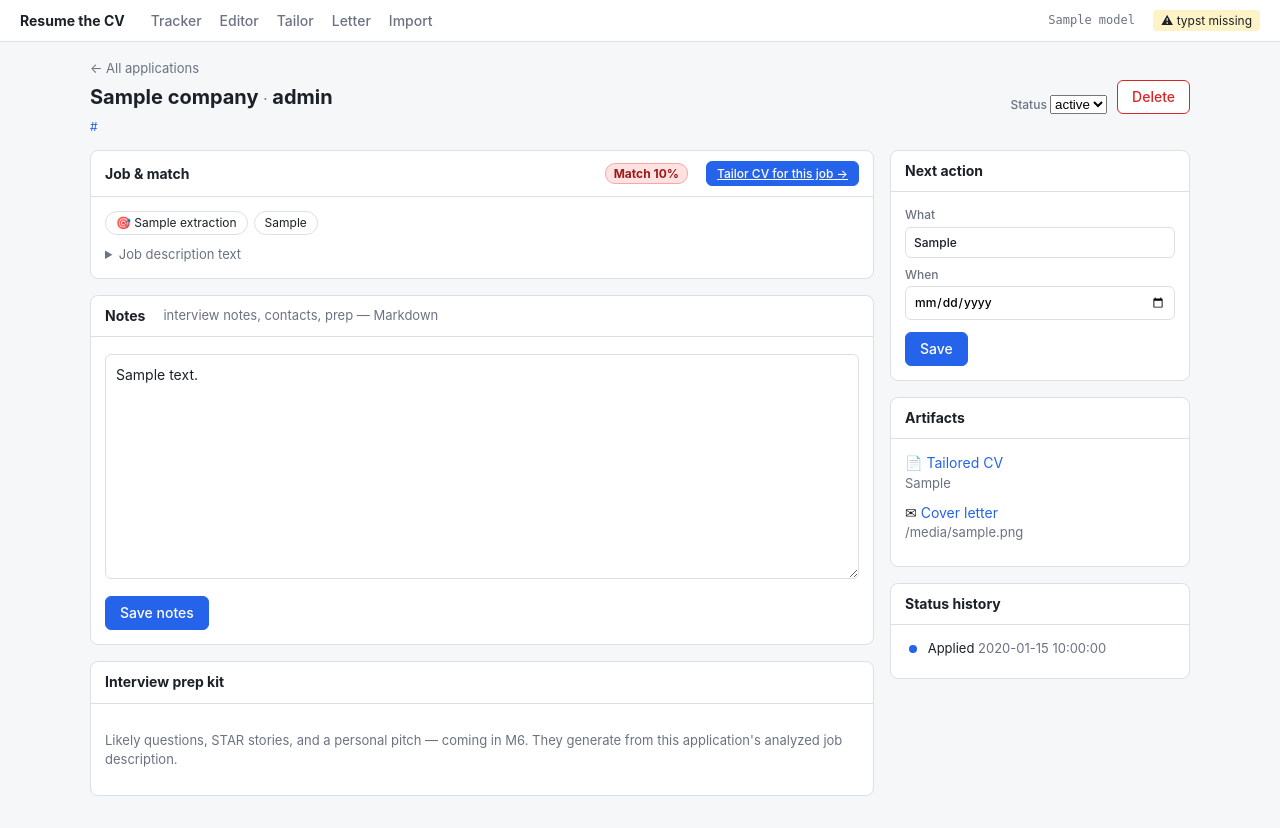
After one commit to MurtazaRaza/resume-thecv, a FastAPI app: template frontend/templates/tracker_detail.html in a window 1280 px wide. The commit adds this page. Run offline with FastAPI, Linux system fonts and the light colour scheme; the template is opened without the code that fills it: most values are stand-ins (such as "Sample title", 1, 10 or a date in 2020); some libraries are stand-ins or nearby versions.

Commit message:
Added tracker to list previously applied jobs

```diff
--- a/backend/main.py
+++ b/backend/main.py
@@ -42,7 +42,10 @@ def page_ctx(request: Request, **extra):
 @app.get("/")
 def home():
     cv = cv_model.load_cv()
-    return RedirectResponse("/import" if cv_model.cv_is_empty(cv) else "/editor")
+    if cv_model.cv_is_empty(cv):
+        return RedirectResponse("/import")
+    # /tracker is the app's home once a CV exists (SPEC §5.6)
+    return RedirectResponse("/tracker")
 
 
 @app.get("/editor")
@@ -112,6 +115,22 @@ def render_cv():
 def out_file(filename: str):
     path = (config.OUT_DIR / filename).resolve()
     if config.OUT_DIR.resolve() not in path.parents or not path.is_file():
+        return JSONResponse({"error": "not found"}, status_code=404)
+    return FileResponse(path)
+
+
+# Serve tracker-linked artifacts (tailored CV snapshots, cover letter PDFs/md).
+# Restricted to these two dirs and path-traversal guarded like /out.
+_ARTIFACT_DIRS = {"versions": config.VERSIONS_DIR, "letters": config.LETTERS_DIR}
+
+
+@app.get("/data/{kind}/{filename}")
+def artifact_file(kind: str, filename: str):
+    base = _ARTIFACT_DIRS.get(kind)
+    if base is None:
+        return JSONResponse({"error": "not found"}, status_code=404)
+    path = (base / filename).resolve()
+    if base.resolve() not in path.parents or not path.is_file():
         return JSONResponse({"error": "not found"}, status_code=404)
     return FileResponse(path)
 
@@ -365,6 +384,93 @@ async def letters_export(request: Request):
             "pdf": rel_pdf, "pdf_url": f"/out/letter.pdf?v={stamp}"}
 
 
+# --- tracker (M5, §5.6) ---------------------------------------------------------
+
+@app.get("/tracker")
+def tracker_page(request: Request):
+    return templates.TemplateResponse("tracker.html", page_ctx(
+        request, dashboard=tracker.dashboard(), statuses=tracker.STATUSES))
+
+
+@app.get("/tracker/{app_id}")
+def tracker_detail_page(request: Request, app_id: int):
+    entry = tracker.get_application(app_id)
+    if entry is None:
+        return RedirectResponse("/tracker")
+    extraction = None
+    if entry["jd_extraction"]:
+        try:
+            extraction = json.loads(entry["jd_extraction"])
+        except (ValueError, TypeError):
+            extraction = None
+    return templates.TemplateResponse("tracker_detail.html", page_ctx(
+        request, app=entry, extraction=extraction, statuses=tracker.STATUSES,
+        cv_version_url=_artifact_url(entry["cv_version_path"]),
+        cover_letter_url=_artifact_url(entry["cover_letter_path"]),
+        history=tracker.get_status_history(app_id)))
+
+
+def _artifact_url(rel_path):
+    """Map a stored 'data/versions/...' or 'data/letters/...' path to its
+    servable /data/<kind>/<file> URL, or None if it isn't one of those."""
+    if not rel_path:
+        return None
+    parts = rel_path.replace("\\", "/").split("/")
+    if len(parts) >= 3 and parts[0] == "data" and parts[1] in _ARTIFACT_DIRS:
+        return f"/data/{parts[1]}/{parts[-1]}"
+    return None
+
+
+@app.post("/api/applications")
+async def create_application(request: Request):
+    data = await request.json()
+    company = (data.get("company") or "").strip()
+    role = (data.get("role") or "").strip()
+    if not company or not role:
+        return JSONResponse({"error": "Company and role are required"},
+                            status_code=422)
+    app_id = tracker.create_application(company, role, (data.get("url") or "").strip())
+    return {"id": app_id}
+
+
+@app.put("/api/applications/{app_id}")
+async def update_application(app_id: int, request: Request):
+    if tracker.get_application(app_id) is None:
+        return JSONResponse({"error": "Application not found"}, status_code=404)
+    data = await request.json()
+    fields = {k: v for k, v in data.items() if k in tracker._UPDATABLE}
+    unknown = set(data) - tracker._UPDATABLE
+    if unknown:
+        return JSONResponse(
+            {"error": f"Cannot update fields: {', '.join(sorted(unknown))}"},
+            status_code=422)
+    try:
+        tracker.update_application(app_id, **fields)
+    except ValueError as e:
+        return JSONResponse({"error": str(e)}, status_code=422)
+    return {"ok": True}
+
+
+@app.put("/api/applications/{app_id}/status")
+async def set_application_status(app_id: int, request: Request):
+    if tracker.get_application(app_id) is None:
+        return JSONResponse({"error": "Application not found"}, status_code=404)
+    status = (await request.json()).get("status", "")
+    try:
+        tracker.set_status(app_id, status)
+    except ValueError as e:
+        return JSONResponse({"error": str(e)}, status_code=422)
+    return {"ok": True, "history": tracker.get_status_history(app_id)}
+
+
+@app.delete("/api/applications/{app_id}")
+def delete_application(app_id: int):
+    if tracker.get_application(app_id) is None:
+        return JSONResponse({"error": "Application not found"}, status_code=404)
+    tracker.delete_application(app_id)
+    return {"ok": True}
+
+
 # --- import --------------------------------------------------------------------
 
 @app.post("/api/import")
--- a/frontend/static/style.css
+++ b/frontend/static/style.css
@@ -278,3 +278,80 @@ button { font: inherit; cursor: pointer; }
 .beat-list strong { color: var(--text); text-transform: capitalize; }
 #letter-body { width: 100%; font-family: inherit; font-size: 14px; line-height: 1.5;
   padding: 12px; border: 1px solid var(--border); border-radius: 6px; resize: vertical; }
+
+/* --- M5: tracker dashboard + detail --------------------------------------- */
+.tracker-wrap { max-width: 1100px; margin: 0 auto; }
+.tracker-head { display: flex; align-items: center; justify-content: space-between;
+  gap: 12px; margin-bottom: 14px; flex-wrap: wrap; }
+.tracker-head h1 { font-size: 22px; margin: 0; }
+.tracker-head h1 .dropnote { font-weight: 400; font-size: 15px; }
+.btn-danger { border-color: var(--danger); color: var(--danger); }
+.btn-danger:hover { background: var(--danger); color: #fff; }
+
+/* status color tokens, shared by strip / group heads / history dots */
+.status-saved    { --sc: #6b7280; }
+.status-applied  { --sc: #2563eb; }
+.status-screening{ --sc: #7c3aed; }
+.status-interview{ --sc: #d97706; }
+.status-offer    { --sc: #16a34a; }
+.status-rejected { --sc: #dc2626; }
+.status-withdrawn{ --sc: #9ca3af; }
+.dot { display: inline-block; width: 8px; height: 8px; border-radius: 50%;
+  background: var(--sc, var(--muted)); margin-right: 5px; vertical-align: middle; }
+
+.status-strip { display: flex; flex-wrap: wrap; gap: 8px 14px; margin-bottom: 18px; }
+.status-count { font-size: 12px; color: var(--muted); text-transform: capitalize; }
+.status-count b { color: var(--text); }
+
+.status-group { margin-bottom: 22px; }
+.status-group-head { display: flex; align-items: center; gap: 4px; font-size: 13px;
+  text-transform: capitalize; margin: 0 0 8px; color: var(--text); }
+.group-count { background: var(--bg); border: 1px solid var(--border);
+  border-radius: 10px; padding: 0 8px; font-size: 11px; color: var(--muted); margin-left: 4px; }
+
+.app-table { width: 100%; border-collapse: collapse; background: var(--panel);
+  border: 1px solid var(--border); border-radius: var(--radius); overflow: hidden; }
+.app-table th { text-align: left; font-size: 11px; text-transform: uppercase;
+  letter-spacing: 0.04em; color: var(--muted); padding: 8px 12px;
+  border-bottom: 1px solid var(--border); font-weight: 600; }
+.app-table td { padding: 9px 12px; border-bottom: 1px solid var(--border); font-size: 13px; }
+.app-table tr:last-child td { border-bottom: none; }
+.app-table th.c, .app-table td.c { text-align: center; }
+.app-row { cursor: pointer; }
+.app-row:hover { background: var(--bg); }
+.app-table td.company { font-weight: 600; }
+.na-date { color: var(--muted); font-size: 12px; }
+.overdue { color: var(--danger); font-weight: 600; }
+.artifacts span { margin: 0 2px; }
+
+.match-pill { font-weight: 700; font-size: 12px; padding: 1px 8px; border-radius: 10px;
+  border: 1px solid var(--border); }
+.match-pill.good { background: #dcfce7; border-color: #86efac; color: #166534; }
+.match-pill.mid  { background: #fef3c7; border-color: #fcd34d; color: #92400e; }
+.match-pill.low  { background: #fee2e2; border-color: #fca5a5; color: #991b1b; }
+
+/* detail page */
+.detail-wrap .backlink { color: var(--muted); text-decoration: none; font-size: 13px; }
+.detail-wrap .backlink:hover { color: var(--text); }
+.detail-wrap h1 { font-size: 20px; margin: 4px 0; }
+.detail-wrap .joburl { font-size: 12px; color: var(--accent); text-decoration: none; word-break: break-all; }
+.head-actions { display: flex; align-items: flex-end; gap: 10px; }
+.status-select-wrap { font-size: 12px; color: var(--muted); }
+.detail-cols { display: grid; grid-template-columns: minmax(0, 1fr) 300px; gap: 16px; align-items: start; }
+.detail-main .pane, .detail-side .pane { margin-bottom: 16px; }
+.detail-wrap textarea { width: 100%; font: inherit; padding: 10px; border: 1px solid var(--border);
+  border-radius: 6px; resize: vertical; }
+.detail-side label { display: block; font-size: 12px; color: var(--muted); margin-bottom: 8px; }
+.detail-side input { width: 100%; margin-top: 3px; padding: 6px 8px; font: inherit;
+  border: 1px solid var(--border); border-radius: 6px; }
+.jd-details summary { cursor: pointer; color: var(--muted); font-size: 13px; margin-top: 10px; }
+.jd-text { white-space: pre-wrap; font-size: 12.5px; background: var(--bg); border: 1px solid var(--border);
+  border-radius: 6px; padding: 10px; max-height: 320px; overflow-y: auto; margin-top: 8px; }
+.artifacts-list .artifact-item { margin-bottom: 10px; }
+.artifacts-list a { color: var(--accent); text-decoration: none; }
+.history-list { margin: 0; padding-left: 4px; list-style: none; font-size: 13px; }
+.history-list li { margin-bottom: 6px; text-transform: capitalize; }
+.status-dot { display: inline-block; margin-right: 2px; }
+@media (max-width: 820px) {
+  .detail-cols { grid-template-columns: 1fr; }
+}
--- /dev/null
+++ b/frontend/static/tracker_detail.js
@@ -0,0 +1,87 @@
+/* Tracker application detail (SPEC §5.6): status transitions (logged to
+   history), notes + next-action editing, delete. No LLM involvement. */
+(function () {
+  "use strict";
+
+  const $ = (sel, root) => (root || document).querySelector(sel);
+  const appId = Number($(".detail-wrap").dataset.appId);
+
+  let toastTimer;
+  function toast(msg, isError) {
+    const el = $("#toast");
+    el.textContent = msg;
+    el.className = "toast" + (isError ? " error" : "");
+    el.hidden = false;
+    clearTimeout(toastTimer);
+    toastTimer = setTimeout(() => { el.hidden = true; }, isError ? 6000 : 2500);
+  }
+
+  function escapeHtml(s) {
+    const d = document.createElement("div");
+    d.textContent = s;
+    return d.innerHTML;
+  }
+
+  async function req(method, url, body) {
+    const opts = { method };
+    if (body !== undefined) {
+      opts.headers = { "Content-Type": "application/json" };
+      opts.body = JSON.stringify(body);
+    }
+    const resp = await fetch(url, opts);
+    const data = await resp.json();
+    if (!resp.ok) throw new Error(data.error || resp.statusText);
+    return data;
+  }
+
+  // status change -> re-render history
+  $("#status-select").addEventListener("change", async (e) => {
+    const status = e.target.value;
+    try {
+      const data = await req("PUT", "/api/applications/" + appId + "/status", { status });
+      const list = $("#history-list");
+      list.innerHTML = data.history.map((h) =>
+        '<li><span class="status-dot status-' + escapeHtml(h.status) + '">' +
+        '<span class="dot"></span></span> ' + escapeHtml(h.status) +
+        ' <span class="dropnote">' + escapeHtml(h.changed_at.replace("T", " ")) +
+        "</span></li>").join("");
+      toast("Status → " + status);
+    } catch (err) {
+      toast("Failed: " + err.message, true);
+    }
+  });
+
+  async function saveFields(fields, statusEl, btn) {
+    btn.disabled = true;
+    statusEl.textContent = "Saving…";
+    try {
+      await req("PUT", "/api/applications/" + appId, fields);
+      statusEl.textContent = "Saved.";
+      toast("Saved.");
+    } catch (err) {
+      statusEl.textContent = "Failed: " + err.message;
+    } finally {
+      btn.disabled = false;
+    }
+  }
+
+  $("#save-notes").addEventListener("click", () =>
+    saveFields({ notes: $("#notes").value }, $("#notes-status"), $("#save-notes")));
+
+  $("#save-next").addEventListener("click", () =>
+    saveFields({
+      next_action: $("#next-action").value.trim(),
+      next_action_date: $("#next-action-date").value || null,
+    }, $("#next-status"), $("#save-next")));
+
+  $("#delete-btn").addEventListener("click", async () => {
+    if (!window.confirm("Delete this application and its status history? " +
+        "This cannot be undone. (Saved CV versions and letters on disk are kept.)")) return;
+    try {
+      await req("DELETE", "/api/applications/" + appId);
+      window.location.href = "/tracker";
+    } catch (err) {
+      toast("Failed: " + err.message, true);
+    }
+  });
+})();
--- a/frontend/templates/base.html
+++ b/frontend/templates/base.html
@@ -11,6 +11,7 @@
 <body>
   <nav class="topnav">
     <span class="brand">Resume the CV</span>
+    <a href="/tracker" {% if request.url.path.startswith('/tracker') %}class="active"{% endif %}>Tracker</a>
     <a href="/editor" {% if request.url.path == '/editor' %}class="active"{% endif %}>Editor</a>
     <a href="/tailor" {% if request.url.path == '/tailor' %}class="active"{% endif %}>Tailor</a>
     <a href="/letters/new" {% if request.url.path == '/letters/new' %}class="active"{% endif %}>Letter</a>
--- /dev/null
+++ b/frontend/templates/tracker_detail.html
@@ -0,0 +1,138 @@
+{% extends "base.html" %}
+{% block title %}{{ app.company }} — {{ app.role }} · Tracker{% endblock %}
+
+{% block content %}
+<div class="tracker-wrap detail-wrap" data-app-id="{{ app.id }}">
+
+  <div class="tracker-head">
+    <div>
+      <a href="/tracker" class="backlink">← All applications</a>
+      <h1>{{ app.company }} <span class="dropnote">·</span> {{ app.role }}</h1>
+      {% if app.url %}<a href="{{ app.url }}" target="_blank" rel="noopener" class="joburl">{{ app.url }}</a>{% endif %}
+    </div>
+    <div class="head-actions">
+      <label class="status-select-wrap">Status
+        <select id="status-select">
+          {% for s in statuses %}
+          <option value="{{ s }}" {% if s == app.status %}selected{% endif %}>{{ s }}</option>
+          {% endfor %}
+        </select>
+      </label>
+      <button type="button" class="btn btn-danger" id="delete-btn">Delete</button>
+    </div>
+  </div>
+
+  <div class="detail-cols">
+  <div class="detail-main">
+
+    <!-- match + JD -->
+    <div class="pane">
+      <div class="pane-head"><strong>Job &amp; match</strong>
+        <span class="nav-spacer" style="flex:1"></span>
+        {% if app.match_score is not none %}
+        <span class="match-pill {% if app.match_score >= 70 %}good{% elif app.match_score >= 40 %}mid{% else %}low{% endif %}">Match {{ app.match_score }}%</span>
+        {% endif %}
+        <a class="btn btn-sm btn-primary" href="/tailor?app={{ app.id }}" style="margin-left:8px">Tailor CV for this job →</a>
+      </div>
+      <div class="pane-body">
+        {% if extraction %}
+        <div class="chips">
+          {% if extraction.target_title %}<span class="chip">🎯 {{ extraction.target_title }}</span>{% endif %}
+          {% for s in extraction.hard_skills %}<span class="chip">{{ s }}</span>{% endfor %}
+        </div>
+        {% else %}
+        <p class="dropnote">No job description analyzed yet.
+          <a href="/tailor?app={{ app.id }}">Paste one on the Tailor page</a> to get a match score and requirements.</p>
+        {% endif %}
+        {% if app.jd_text %}
+        <details class="jd-details">
+          <summary>Job description text</summary>
+          <pre class="jd-text">{{ app.jd_text }}</pre>
+        </details>
+        {% endif %}
+      </div>
+    </div>
+
+    <!-- notes -->
+    <div class="pane">
+      <div class="pane-head"><strong>Notes</strong>
+        <span class="dropnote" style="margin-left:8px">interview notes, contacts, prep — Markdown</span>
+      </div>
+      <div class="pane-body">
+        <textarea id="notes" rows="10" spellcheck="true"
+          placeholder="Recruiter: …&#10;Interview 1 (date): …&#10;Questions to ask: …">{{ app.notes or "" }}</textarea>
+        <div class="actionbar">
+          <button type="button" class="btn btn-primary" id="save-notes">Save notes</button>
+          <span id="notes-status" class="dropnote"></span>
+        </div>
+      </div>
+    </div>
+
+    <!-- interview prep placeholder (M6) -->
+    <div class="pane">
+      <div class="pane-head"><strong>Interview prep kit</strong></div>
+      <div class="pane-body">
+        <p class="dropnote">Likely questions, STAR stories, and a personal pitch — coming in M6.
+          They generate from this application's analyzed job description.</p>
+      </div>
+    </div>
+
+  </div><!-- /.detail-main -->
+
+  <div class="detail-side">
+
+    <!-- next action -->
+    <div class="pane">
+      <div class="pane-head"><strong>Next action</strong></div>
+      <div class="pane-body">
+        <label>What<input type="text" id="next-action" value="{{ app.next_action or '' }}"
+          placeholder="e.g. follow up with recruiter"></label>
+        <label>When<input type="date" id="next-action-date" value="{{ app.next_action_date or '' }}"></label>
+        <div class="actionbar">
+          <button type="button" class="btn btn-primary" id="save-next">Save</button>
+          <span id="next-status" class="dropnote"></span>
+        </div>
+      </div>
+    </div>
+
+    <!-- artifacts -->
+    <div class="pane">
+      <div class="pane-head"><strong>Artifacts</strong></div>
+      <div class="pane-body artifacts-list">
+        {% if cv_version_url %}
+        <div class="artifact-item">📄 <a href="{{ cv_version_url }}" target="_blank" rel="noopener">Tailored CV</a>
+          <div class="dropnote">{{ app.cv_version_path }}</div></div>
+        {% else %}
+        <div class="dropnote">No tailored CV yet — <a href="/tailor?app={{ app.id }}">tailor one</a>.</div>
+        {% endif %}
+        {% if cover_letter_url %}
+        <div class="artifact-item">✉ <a href="{{ cover_letter_url }}" target="_blank" rel="noopener">Cover letter</a>
+          <div class="dropnote">{{ app.cover_letter_path }}</div></div>
+        {% else %}
+        <div class="dropnote">No cover letter yet — <a href="/letters/new">write one</a>.</div>
+        {% endif %}
+      </div>
+    </div>
+
+    <!-- status history -->
+    <div class="pane">
+      <div class="pane-head"><strong>Status history</strong></div>
+      <div class="pane-body">
+        <ol class="history-list" id="history-list">
+          {% for h in history %}
+          <li><span class="status-dot status-{{ h.status }}"><span class="dot"></span></span>
+            {{ h.status }} <span class="dropnote">{{ h.changed_at|replace("T", " ") }}</span></li>
+          {% endfor %}
+        </ol>
+      </div>
+    </div>
+
+  </div><!-- /.detail-side -->
+  </div><!-- /.detail-cols -->
+
+</div>
+{% endblock %}
+
+{% block scripts %}
+<script src="/static/tracker_detail.js"></script>
+{% endblock %}
```
Also changed, not shown: SPEC.md (+21 -5 lines), backend/core/tracker.py (+74 -5 lines), frontend/static/tailor.js (+11 -0 lines), frontend/static/tracker.js (added, +63 -0 lines), frontend/templates/tracker.html (added, +87 -0 lines).
